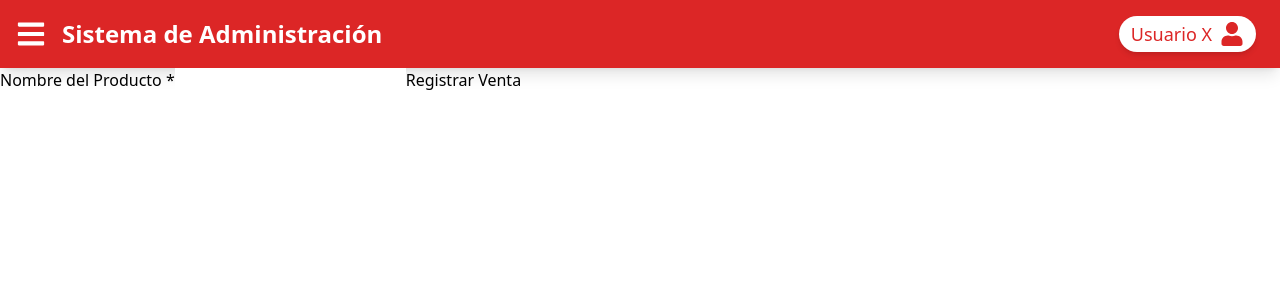
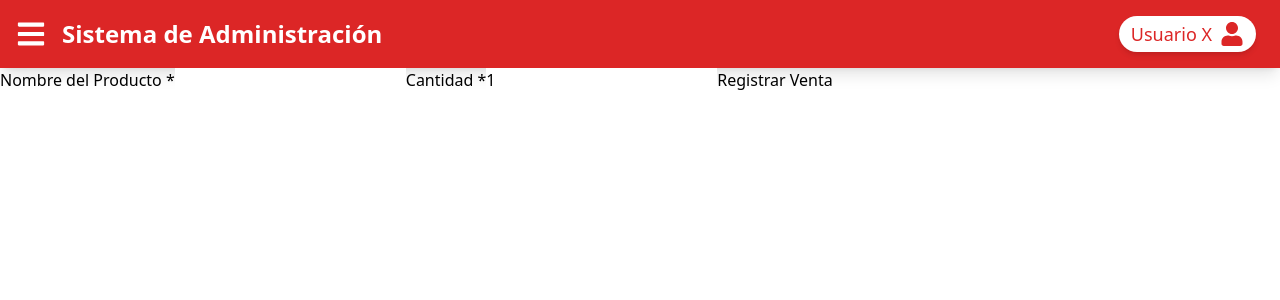
Before and after one commit to PatrickGQ/Proyecto-TallerSisInfo, a React (Vite) app in the folder FRONTEND/: page /ventas/registrar/venta in a window 1280 px wide. Shown: the top 300 px of the page. Built offline with nearby package versions, Linux system fonts and the light colour scheme.

Commit message:
Cantidad implementada en el formulario

```diff
--- a/FRONTEND/src/PAGES/RegisterSale/Components/SaleForm.jsx
+++ b/FRONTEND/src/PAGES/RegisterSale/Components/SaleForm.jsx
@@ -2,7 +2,8 @@ import { useState } from "react";
 
 const SaleForm = () => {
   const [form, setForm] = useState({
-    productName: "", // Estado inicial con el nombre del producto
+    productName: "",  // Estado inicial con el nombre del producto
+    quantity: 1,      // Estado inicial para la cantidad del producto
   });
 
   const handleChange = (e) => {
@@ -15,7 +16,7 @@ const SaleForm = () => {
 
   const handleSubmit = (e) => {
     e.preventDefault();
-    console.log(form); // Mostrar los detalles del producto en la consola al enviar
+    console.log(form);  // Mostrar los detalles del producto y la cantidad en la consola al enviar
   };
 
   return (
@@ -31,6 +32,18 @@ const SaleForm = () => {
           onChange={handleChange}
           required
         />
+
+        <label>
+          Cantidad <span>*</span>
+        </label>
+        <input
+          type="number"
+          name="quantity"
+          value={form.quantity}
+          onChange={handleChange}
+          required
+        />
+
         <button type="submit">Registrar Venta</button>
       </form>
     </div>
```
